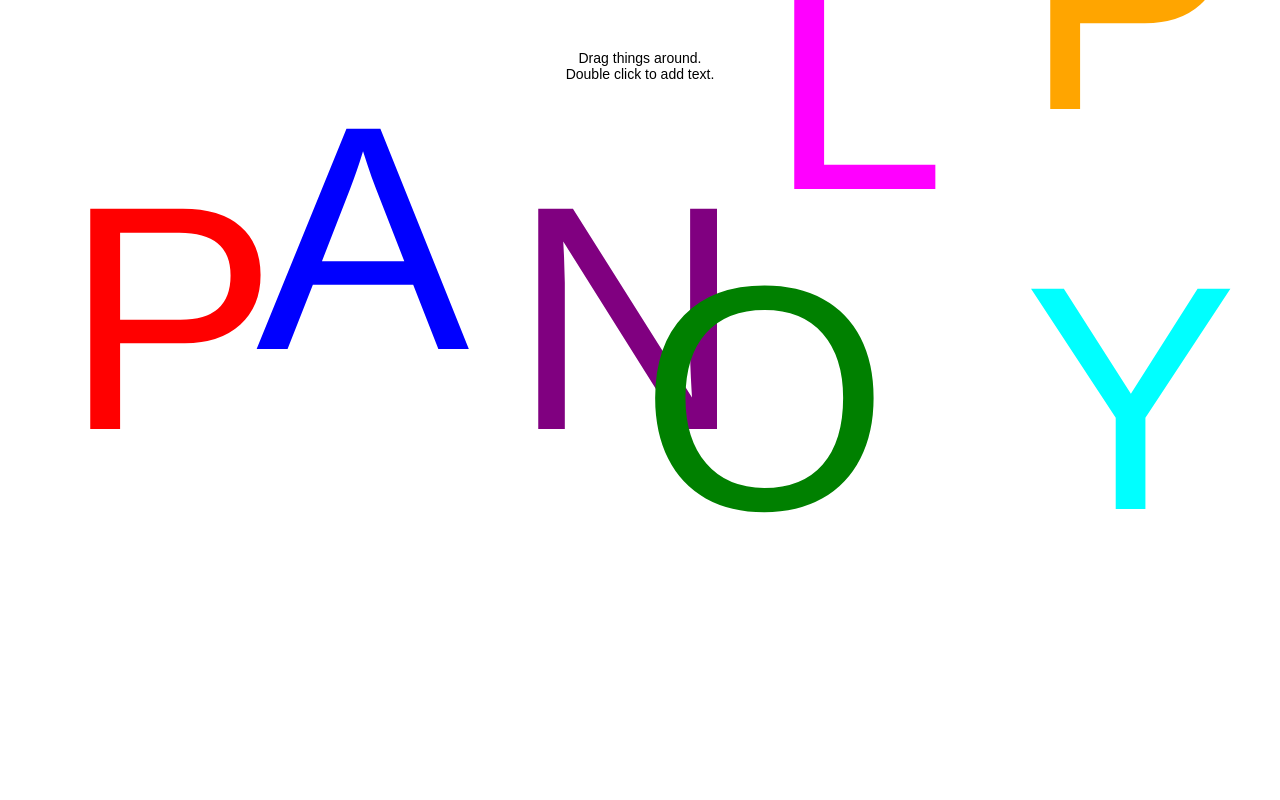
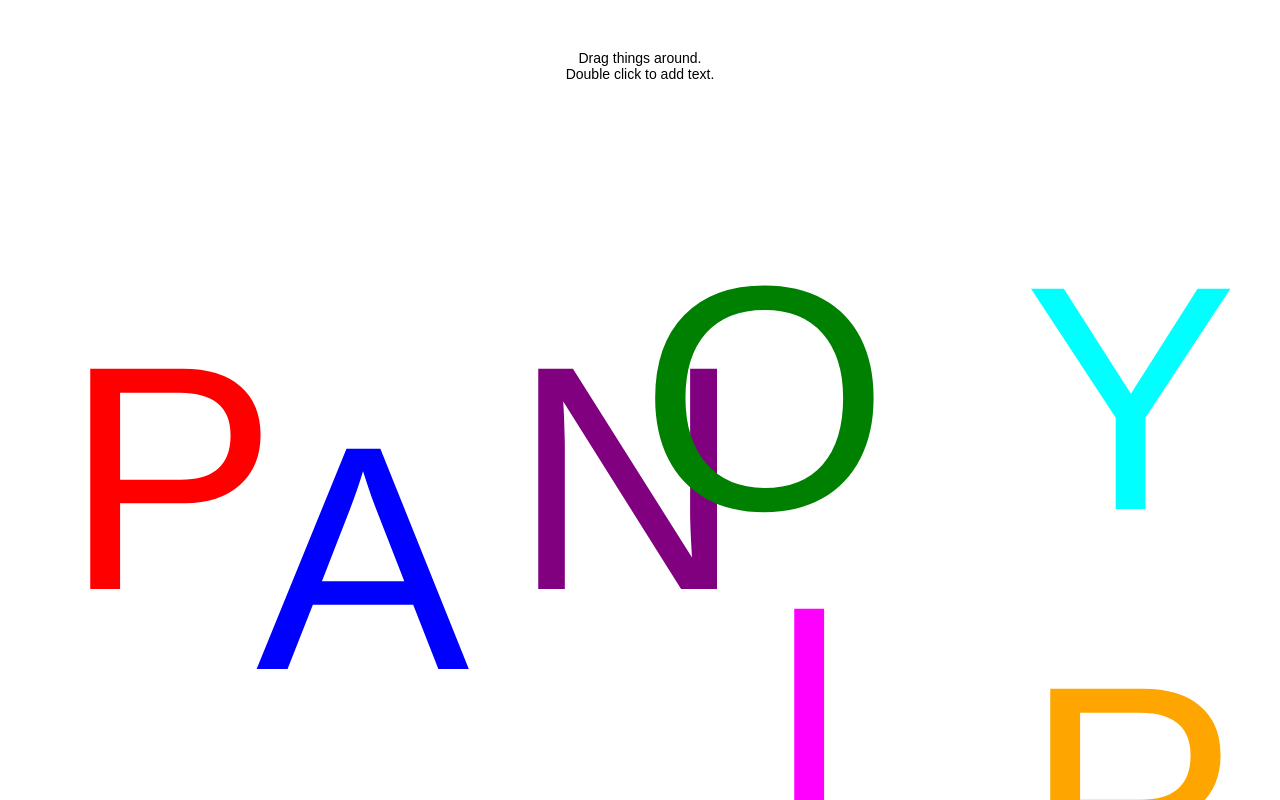
Before and after one commit to anosha25/Panoply, a plain HTML site: page public/index.html in a window 1280 px wide. Drawn offline with nearby package versions, Linux system fonts and the light colour scheme; a web font is replaced by a local one.

Commit message:
Update styles.css

```diff
--- a/public/css/styles.css
+++ b/public/css/styles.css
@@ -46,12 +46,12 @@ html, body {
 }
 
 
-#letterP { left: 5vw; top: -10vh; color: red; }
-#letterA { left: 20vw; top: -20vh; color: blue; }
-#letterN { left: 40vw; top: -10vh; color: purple; }
+#letterP { left: 5vw; top: 10vh; color: red; }
+#letterA { left: 20vw; top: 20vh; color: blue; }
+#letterN { left: 40vw; top: 10vh; color: purple; }
 #letterO { left: 50vw; top: 0vh; color: green; }
-#letterP2 { left: 80vw; top: -50vh; color: orange; }
-#letterL { left: 60vw; top: -40vh; color: magenta; }
+#letterP2 { left: 80vw; top: 50vh; color: orange; }
+#letterL { left: 60vw; top: 40vh; color: magenta; }
 #letterY { left: 80vw; top: 0vh; color: cyan; }
 
 /* Text Boxes */
```
